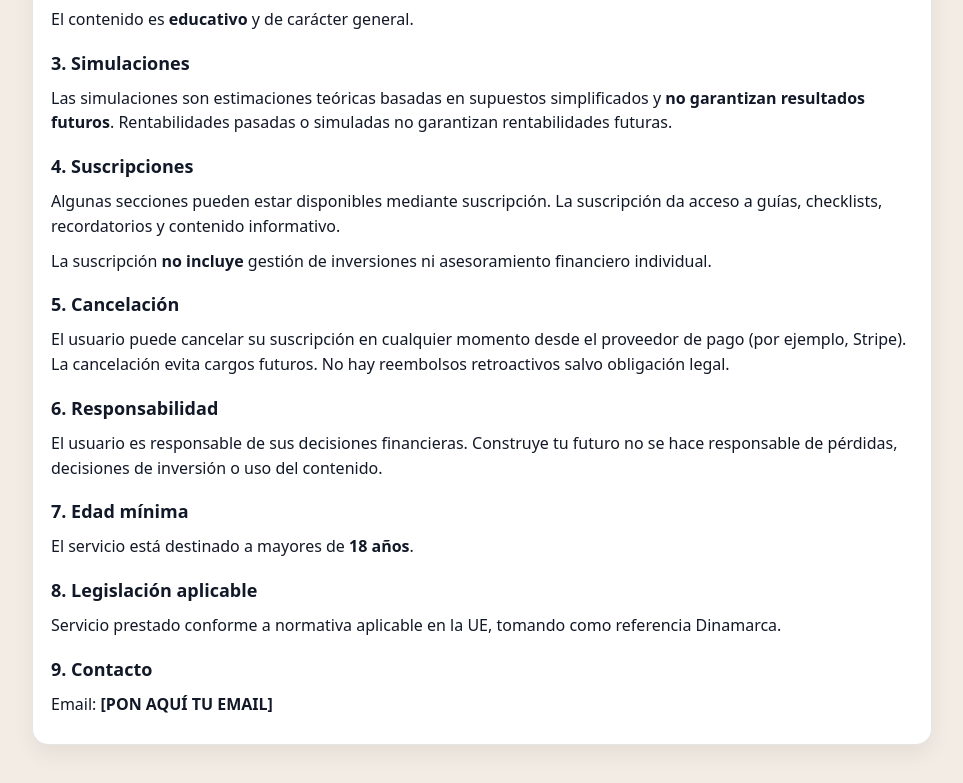
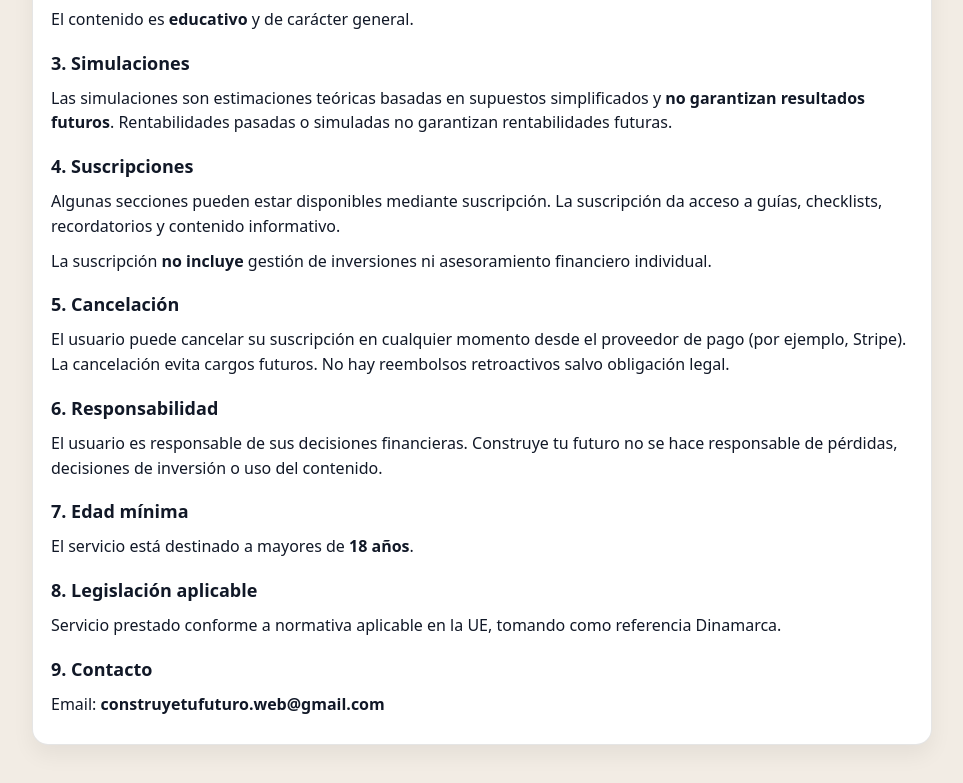
Before and after one commit to rodrisafu-create/construye-tu-futuro-backend, a website: page public/terms.html in a window 1280 px wide. Shown: the part 389-1172 px from the top of the page, without its empty margins (158-1121 px from the left). Drawn offline with Linux system fonts and the light colour scheme.

Commit message:
Update terms.html

```diff
--- a/public/terms.html
+++ b/public/terms.html
@@ -58,7 +58,7 @@
       <p>Servicio prestado conforme a normativa aplicable en la UE, tomando como referencia Dinamarca.</p>
 
       <h2>9. Contacto</h2>
-      <p>Email: <b>[PON AQUÍ TU EMAIL]</b></p>
+      <p>Email: <b>construyetufuturo.web@gmail.com</b></p>
     </div>
 
     <!-- EN -->
```
